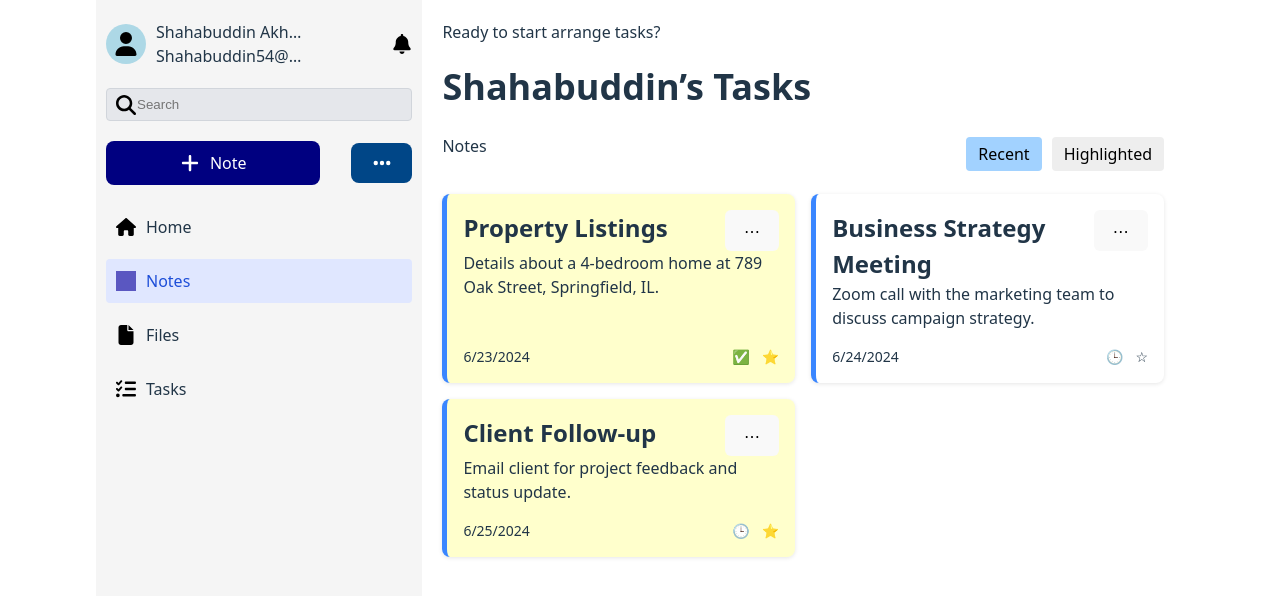
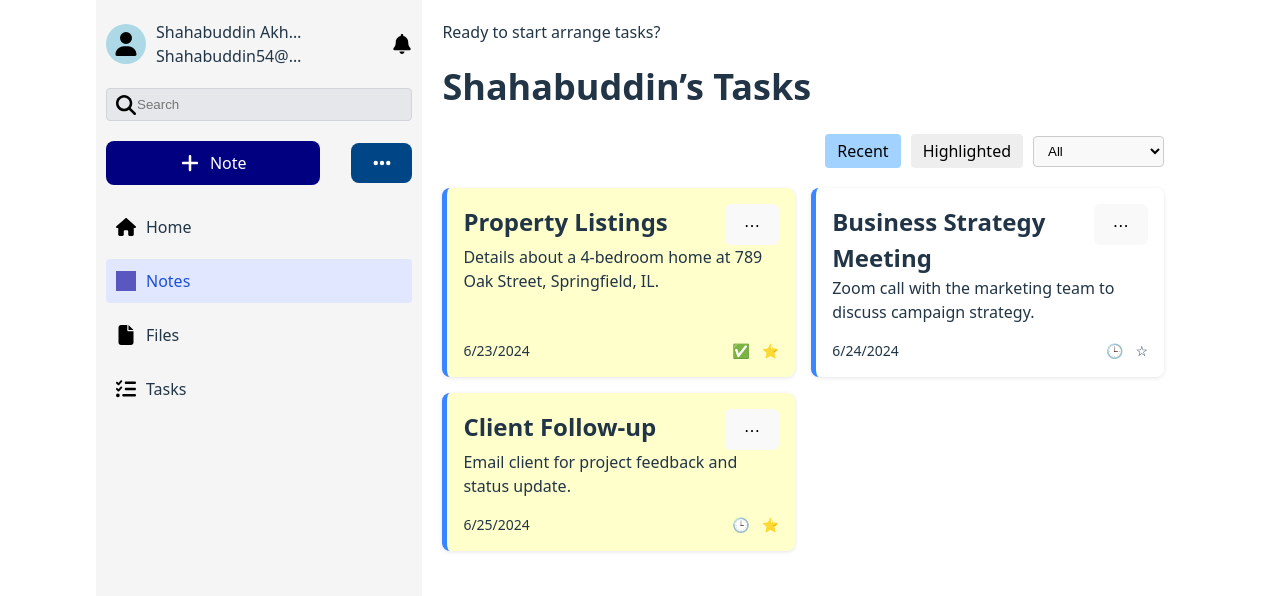
Before and after one commit to Shahabuddin1122/React-Assignment, a React (Vite) app: page / in a window 1280 px wide. Both pictures are taken after a click on the element "Notes". Shown: the top 596 px of the page. Built offline with nearby package versions, Linux system fonts and the light colour scheme; grey boxes are pictures that could not be loaded.

Commit message:
add filters in the notes

```diff
--- a/src/pages/note/note.module.css
+++ b/src/pages/note/note.module.css
@@ -36,6 +36,15 @@
 .activeTab {
     background-color: #a2d2ff;
 }
+
+.dropdown {
+    padding: 6px 10px;
+    border-radius: 4px;
+    border: 1px solid #ccc;
+    background-color: #f9f9f9;
+    cursor: pointer;
+}
+
 
 .noteGrid {
     display: grid;
--- a/src/pages/note/note.tsx
+++ b/src/pages/note/note.tsx
@@ -1,10 +1,26 @@
 import { useState } from 'react';
 import styles from './note.module.css';
-import tasksData from '../../models/task-items/tasks.json'
-import type {Task} from "../../types/task-item/task.ts";
+import tasksData from '../../models/task-items/tasks.json';
+import type { Task } from "../../types/task-item/task.ts";
 
 const Note = () => {
     const [tasks] = useState<Task[]>(tasksData);
+    const [filter, setFilter] = useState<'All' | 'Completed' | 'Pending'>('All');
+    const [activeTab, setActiveTab] = useState<'Recent' | 'Highlighted'>('Recent');
+
+    const filteredTasks = tasks.filter(task => {
+        const matchesState =
+            filter === 'Completed' ? task.state === 'Completed' :
+                filter === 'Pending' ? task.state !== 'Completed' :
+                    true;
+
+        const matchesTab =
+            activeTab === 'Highlighted' ? task.favourite : true;
+
+        return matchesState && matchesTab;
+    });
+
+
 
     return (
         <div className={styles.content}>
@@ -15,15 +31,37 @@ const Note = () => {
 
             <div className={styles.noteSection}>
                 <div className={styles.noteHeader}>
-                    <p>Notes</p>
-                    <div className={styles.tabs}>
-                        <button className={styles.activeTab}>Recent</button>
-                        <button className={styles.tab}>Highlighted</button>
+                    <p></p>
+                    <div style={{ display: 'flex', alignItems: 'center', gap: '10px' }}>
+                        <div className={styles.tabs}>
+                            <button
+                                className={activeTab === 'Recent' ? styles.activeTab : styles.tab}
+                                onClick={() => setActiveTab('Recent')}
+                            >
+                                Recent
+                            </button>
+                            <button
+                                className={activeTab === 'Highlighted' ? styles.activeTab : styles.tab}
+                                onClick={() => setActiveTab('Highlighted')}
+                            >
+                                Highlighted
+                            </button>
+                        </div>
+
+                        <select
+                            value={filter}
+                            onChange={(e) => setFilter(e.target.value as typeof filter)}
+                            className={styles.dropdown}
+                        >
+                            <option value="All">All</option>
+                            <option value="Completed">Completed</option>
+                            <option value="Pending">Not Completed</option>
+                        </select>
                     </div>
                 </div>
 
                 <div className={styles.noteGrid}>
-                    {tasks.map(task => (
+                    {filteredTasks.map(task => (
                         <div
                             key={task.id}
                             className={`${styles.card} ${styles.blueCard} ${task.favourite ? styles.favCard : ''}`}
```
